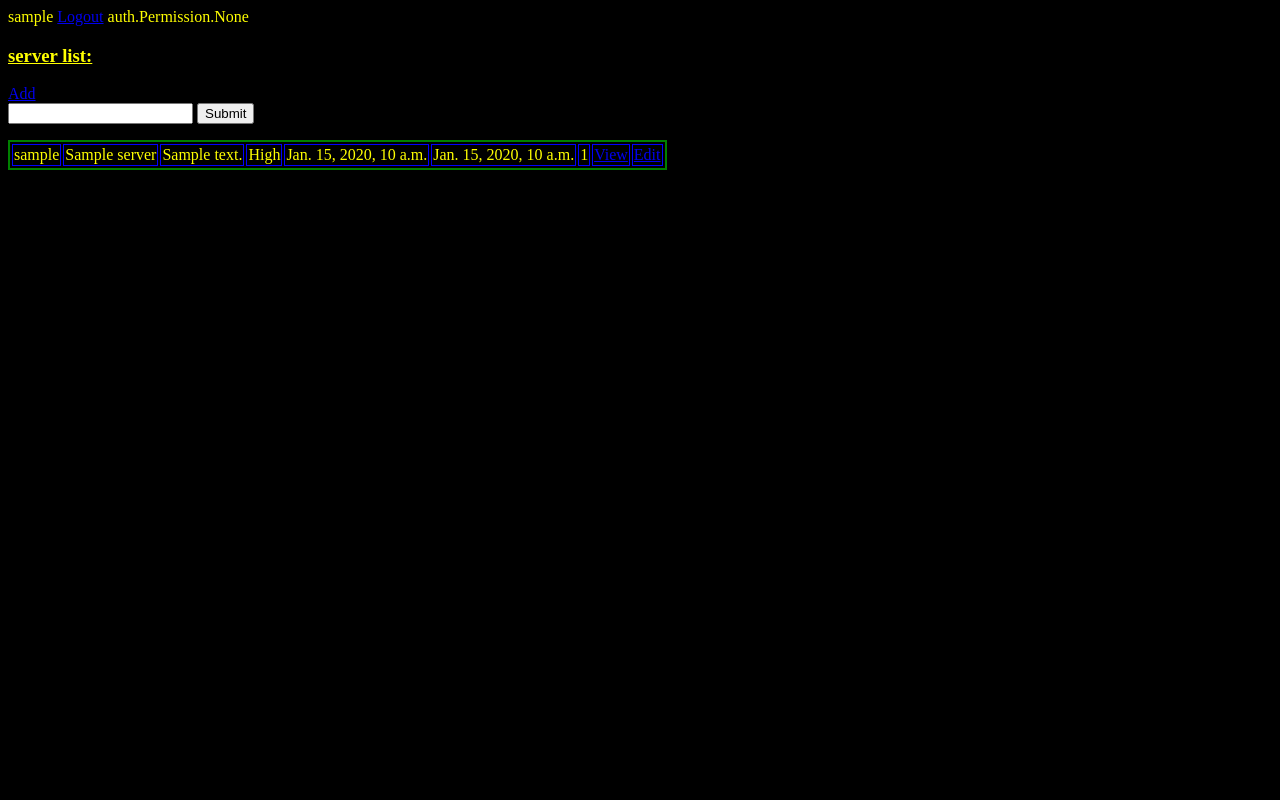
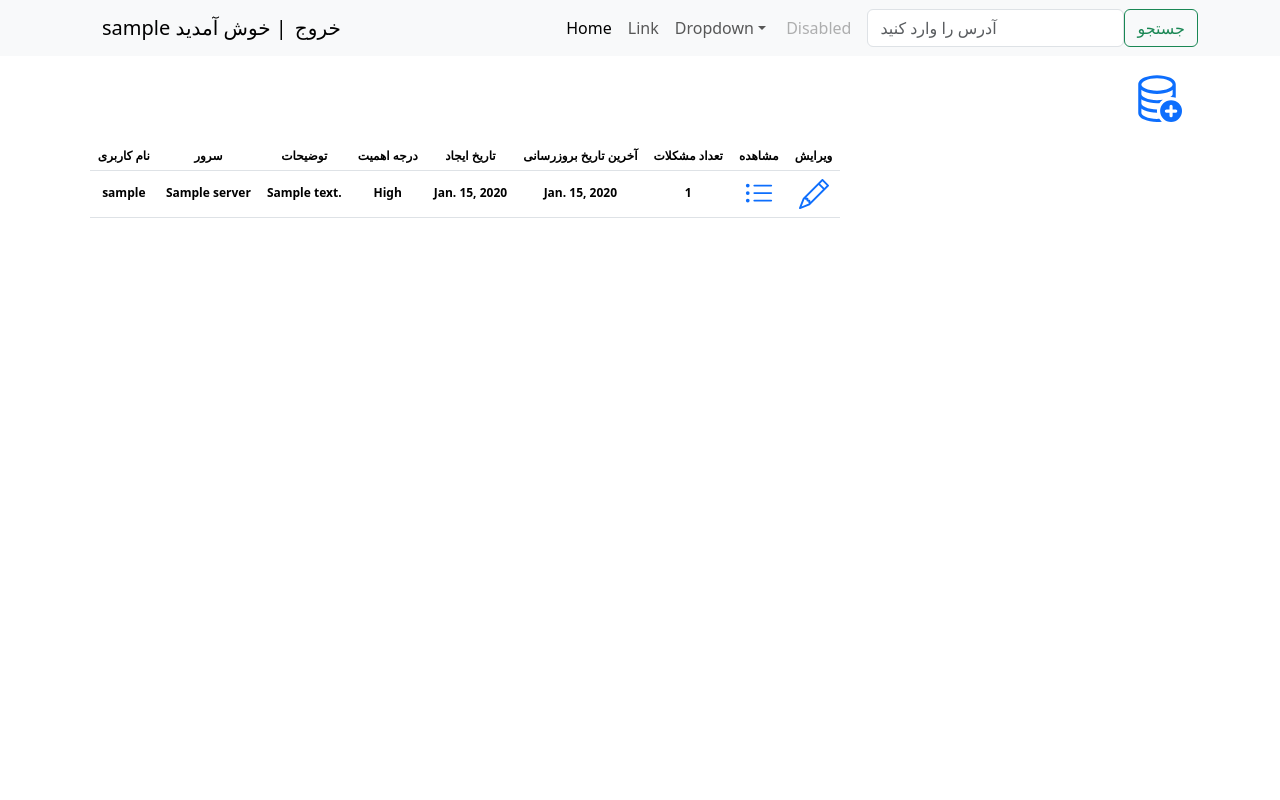
Before and after one commit to mhdsattari/serverproblem, a Django app: page / in a window 1280 px wide. Run offline with Django 4.2, Linux system fonts and the light colour scheme; a user stored in the database is signed in; tables that the repository leaves empty hold one stand-in row (values such as "Sample post").

Commit message:
bootstrap cdn server_list worked!

```diff
--- /dev/null
+++ b/report/templates/partials/_header.html
@@ -0,0 +1,49 @@
+<!--   navbar   -->
+<nav class="navbar  navbar-expand-lg bg-body-tertiary">
+    <div class="container">
+      <div class="navbar-brand">
+        <div class="nav-item d-flex">
+        {% if request.user.is_authenticated %}
+       <div class="nav-link mx-1"> {{request.user}} خوش آمدید | </div>
+      <a class="nav-link mx-1" href="{% url 'logout' %}">خروج</a>
+        {% else %}
+      <a class="nav-link" href="{% url 'login' %}">ورود</a>
+        {% endif %}
+        </div>
+      </div>
+      <button class="navbar-toggler" type="button" data-bs-toggle="collapse" data-bs-target="#navbarSupportedContent" aria-controls="navbarSupportedContent" aria-expanded="false" aria-label="Toggle navigation">
+        <span class="navbar-toggler-icon"></span>
+      </button>
+      <div class="collapse navbar-collapse" id="navbarSupportedContent">
+        <ul class="navbar-nav me-auto mb-2 mb-lg-0">
+          <li class="nav-item">
+            <a class="nav-link active" aria-current="page" href="#">Home</a>
+          </li>
+          <li class="nav-item">
+            <a class="nav-link" href="#">Link</a>
+          </li>
+          <li class="nav-item dropdown">
+            <a class="nav-link dropdown-toggle" href="#" role="button" data-bs-toggle="dropdown" aria-expanded="false">
+              Dropdown
+            </a>
+            <ul class="dropdown-menu">
+              <li><a class="dropdown-item" href="#">Action</a></li>
+              <li><a class="dropdown-item" href="#">Another action</a></li>
+              <li><hr class="dropdown-divider"></li>
+              <li><a class="dropdown-item" href="#">Something else here</a></li>
+            </ul>
+          </li>
+          <li class="nav-item">
+            <a class="nav-link disabled" aria-disabled="true">Disabled</a>
+          </li>
+        </ul>
+
+
+        <form ethod="get" class="d-flex" role="search">
+          <input type="text" name="server" value="{{filter_value}}" class="form-control me-2"  placeholder="آدرس را وارد کنید" aria-label="Search">
+          <button class="btn btn-outline-success" type="submit">جستجو</button>
+        </form>
+      </div>
+    </div>
+  </nav>
+  <!--   navbar   -->
--- a/report/templates/report/Servers.html
+++ b/report/templates/report/Servers.html
@@ -1,39 +1,58 @@
-{% if request.user.is_authenticated %}
-    {{request.user}}
-    <a href="{% url 'logout' %}">Logout</a>
-{% else %}
-    <a href="{% url 'login' %}">Login</a>
-{% endif %}
-{{ user.user_permissions }}
-<h3><u>server list:</u></h3>
-<a href="{% url 'server_create' %}"> Add </a>
-<style>
-    body {
-        background-color:black;
-        color:yellow;
-    }
-    td {
-        border:1px solid blue
-    }
-</style>
+{% extends 'report/base.html' %}
+{% block content %}
 
-<form method="get">
-    <input type="text" name="server" value="{{filter_value}}">
-    <input type="submit" value"search">
-</form>
-<table style="border:2px solid green">
+<a href="{% url 'server_create' %}">
+    <div dir="rtl" class="m-3" >
+    <svg xmlns="http://www.w3.org/2000/svg" width="50" height="50" fill="currentColor" class="bi bi-database-add" viewBox="0 0 16 16">
+        <path d="M12.5 16a3.5 3.5 0 1 0 0-7 3.5 3.5 0 0 0 0 7Zm.5-5v1h1a.5.5 0 0 1 0 1h-1v1a.5.5 0 0 1-1 0v-1h-1a.5.5 0 0 1 0-1h1v-1a.5.5 0 0 1 1 0Z"/>
+        <path d="M12.096 6.223A4.92 4.92 0 0 0 13 5.698V7c0 .289-.213.654-.753 1.007a4.493 4.493 0 0 1 1.753.25V4c0-1.007-.875-1.755-1.904-2.223C11.022 1.289 9.573 1 8 1s-3.022.289-4.096.777C2.875 2.245 2 2.993 2 4v9c0 1.007.875 1.755 1.904 2.223C4.978 15.71 6.427 16 8 16c.536 0 1.058-.034 1.555-.097a4.525 4.525 0 0 1-.813-.927C8.5 14.992 8.252 15 8 15c-1.464 0-2.766-.27-3.682-.687C3.356 13.875 3 13.373 3 13v-1.302c.271.202.58.378.904.525C4.978 12.71 6.427 13 8 13h.027a4.552 4.552 0 0 1 0-1H8c-1.464 0-2.766-.27-3.682-.687C3.356 10.875 3 10.373 3 10V8.698c.271.202.58.378.904.525C4.978 9.71 6.427 10 8 10c.262 0 .52-.008.774-.024a4.525 4.525 0 0 1 1.102-1.132C9.298 8.944 8.666 9 8 9c-1.464 0-2.766-.27-3.682-.687C3.356 7.875 3 7.373 3 7V5.698c.271.202.58.378.904.525C4.978 6.711 6.427 7 8 7s3.022-.289 4.096-.777ZM3 4c0-.374.356-.875 1.318-1.313C5.234 2.271 6.536 2 8 2s2.766.27 3.682.687C12.644 3.125 13 3.627 13 4c0 .374-.356.875-1.318 1.313C10.766 5.729 9.464 6 8 6s-2.766-.27-3.682-.687C3.356 4.875 3 4.373 3 4Z"/>
+      </svg>
+    </div>
+</a>
+
+
+<table class="table text-wrap badge">
+    <thead>
+      <tr>
+        <th scope="col">نام کاربری</th>
+        <th scope="col">سرور</th>
+        <th scope="col">توضیحات</th>
+        <th scope="col">درجه اهمیت</th>
+        <th scope="col">تاریخ ایجاد</th>
+        <th scope="col">آخرین تاریخ بروزرسانی</th>
+        <th scope="col">تعداد مشکلات</th>
+        <th scope="col">مشاهده</th>
+        <th scope="col">ویرایش</th>
+      </tr>
+    </thead>
+    <tbody>
         {% for server in Servers %}
       <tr>
         <td>{{server.user}} </td>
         <td>{{server.title}} </td>
         <td>{{server.description}} </td>
         <td>{{server.get_server_type_display}} </td>
-<td>{{server.createdate}} </td>
-<td>{{server.updatedate}}</td>
+        <td>{{server.createdate|date}} </td>
+        <td>{{server.updatedate|date}}</td>
         {% comment %} <td>{{count}}</td> {% endcomment %}
         <td>{{server.problemcount}}</td>
-<td><a href="{% url 'problem_list' pkk=server.pk %}"> View </a></td>
-<td><a href="{% url 'server_update' pk=server.pk %}"> Edit </a></td>
+        <td><a href="{% url 'problem_list' pkk=server.pk %}">
+            <svg xmlns="http://www.w3.org/2000/svg" width="30" height="30" fill="currentColor" class="bi bi-list-ul" viewBox="0 0 16 16">
+                <path fill-rule="evenodd" d="M5 11.5a.5.5 0 0 1 .5-.5h9a.5.5 0 0 1 0 1h-9a.5.5 0 0 1-.5-.5zm0-4a.5.5 0 0 1 .5-.5h9a.5.5 0 0 1 0 1h-9a.5.5 0 0 1-.5-.5zm0-4a.5.5 0 0 1 .5-.5h9a.5.5 0 0 1 0 1h-9a.5.5 0 0 1-.5-.5zm-3 1a1 1 0 1 0 0-2 1 1 0 0 0 0 2zm0 4a1 1 0 1 0 0-2 1 1 0 0 0 0 2zm0 4a1 1 0 1 0 0-2 1 1 0 0 0 0 2z"/>
+              </svg>
+        </a></td>
+        <td><a href="{% url 'server_update' pk=server.pk %}">
+            <svg xmlns="http://www.w3.org/2000/svg" width="30" height="30" fill="currentColor" class="bi bi-pencil" viewBox="0 0 16 16">
+                <path d="M12.146.146a.5.5 0 0 1 .708 0l3 3a.5.5 0 0 1 0 .708l-10 10a.5.5 0 0 1-.168.11l-5 2a.5.5 0 0 1-.65-.65l2-5a.5.5 0 0 1 .11-.168l10-10zM11.207 2.5 13.5 4.793 14.793 3.5 12.5 1.207 11.207 2.5zm1.586 3L10.5 3.207 4 9.707V10h.5a.5.5 0 0 1 .5.5v.5h.5a.5.5 0 0 1 .5.5v.5h.293l6.5-6.5zm-9.761 5.175-.106.106-1.528 3.821 3.821-1.528.106-.106A.5.5 0 0 1 5 12.5V12h-.5a.5.5 0 0 1-.5-.5V11h-.5a.5.5 0 0 1-.468-.325z"/>
+              </svg>
+        </a></td>
       </tr>
       {% endfor %}
+    </tbody>
   </table>
+
+
+
+
+
+{% endblock %}
--- /dev/null
+++ b/report/templates/report/base.html
@@ -0,0 +1,19 @@
+<!doctype html>
+<html lang="fa" >
+  <head>
+    <meta charset="utf-8">
+    <meta name="viewport" content="width=device-width, initial-scale=1">
+    <title>{% block title %}{% endblock %}</title>
+    <link rel="stylesheet" href="https://cdn.jsdelivr.net/npm/bootstrap@5.3.2/dist/css/bootstrap.rtl.min.css" integrity="sha384-nU14brUcp6StFntEOOEBvcJm4huWjB0OcIeQ3fltAfSmuZFrkAif0T+UtNGlKKQv" crossorigin="anonymous">  </head>
+  <body>
+
+    {% include "../partials/_header.html" %}
+    <div class='container' >
+    {% block content %}
+
+    {% endblock %}
+    </div>
+    <script src="https://cdn.jsdelivr.net/npm/bootstrap@5.0.2/dist/js/bootstrap.bundle.min.js" integrity="sha384-MrcW6ZMFYlzcLA8Nl+NtUVF0sA7MsXsP1UyJoMp4YLEuNSfAP+JcXn/tWtIaxVXM" crossorigin="anonymous"></script>
+
+  </body>
+</html>
```
Also changed, not shown: report/templates/partials/_footer.html (added). Lines whose indentation alone changed are shown as unchanged.
